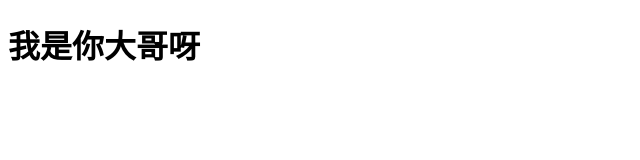
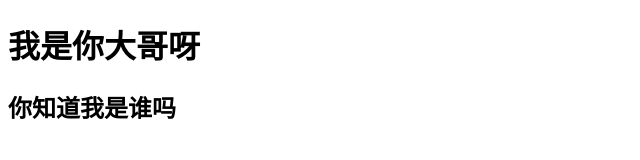
Before and after one commit to BuoLuoTingYu/BuoLuoTingYu.github.io, a plain HTML site: page index.html in a window 1280 px wide. Shown: the whole page, without its empty margins (0-640 px from the left). Drawn offline with Linux system fonts and the light colour scheme.

Commit message:
我加了一点东西

```diff
--- a/index.html
+++ b/index.html
@@ -10,6 +10,7 @@
 
 <body>
 <h1>我是你大哥呀</h1>
+<h2>你知道我是谁吗</h2>
 </body>
 
 </html>
```
